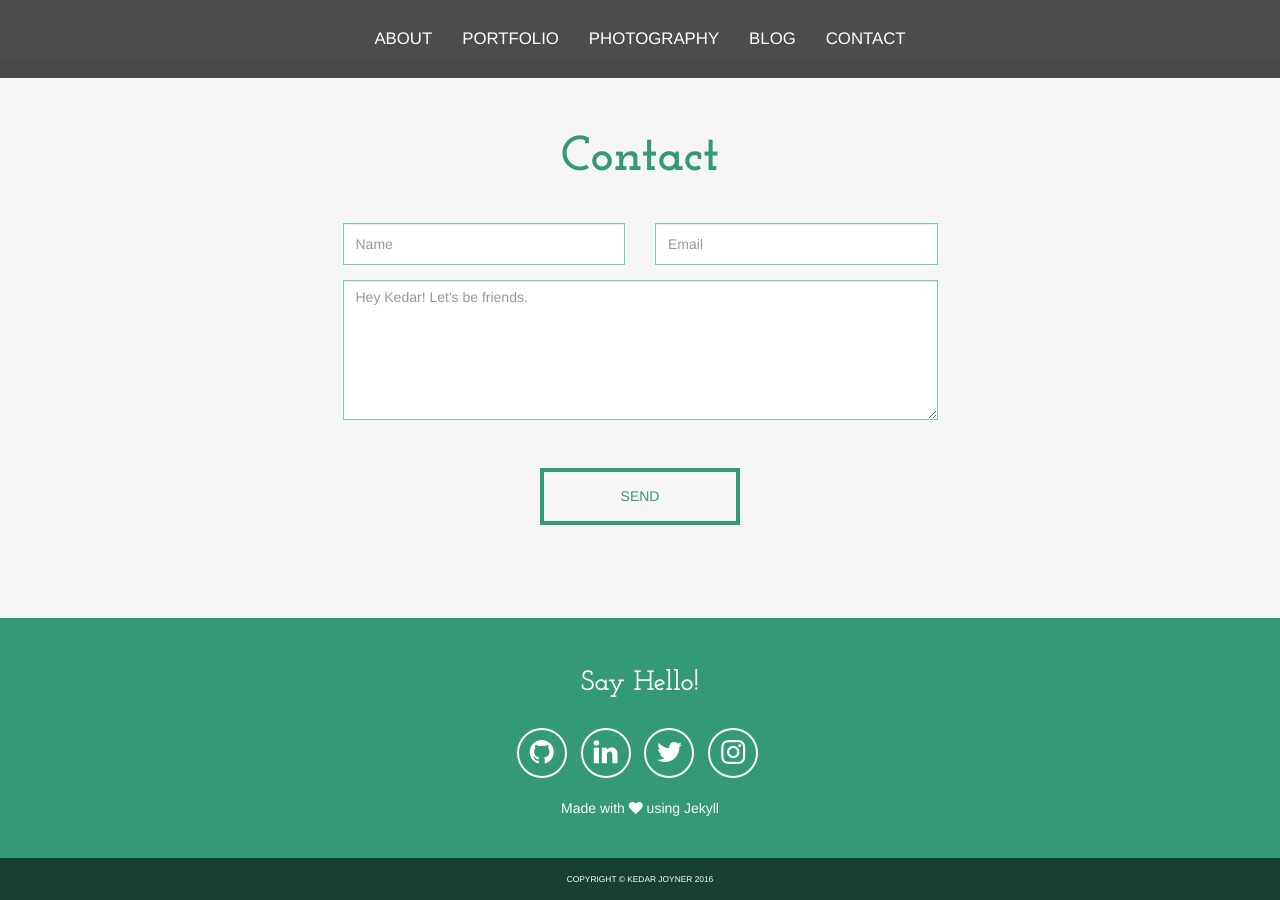
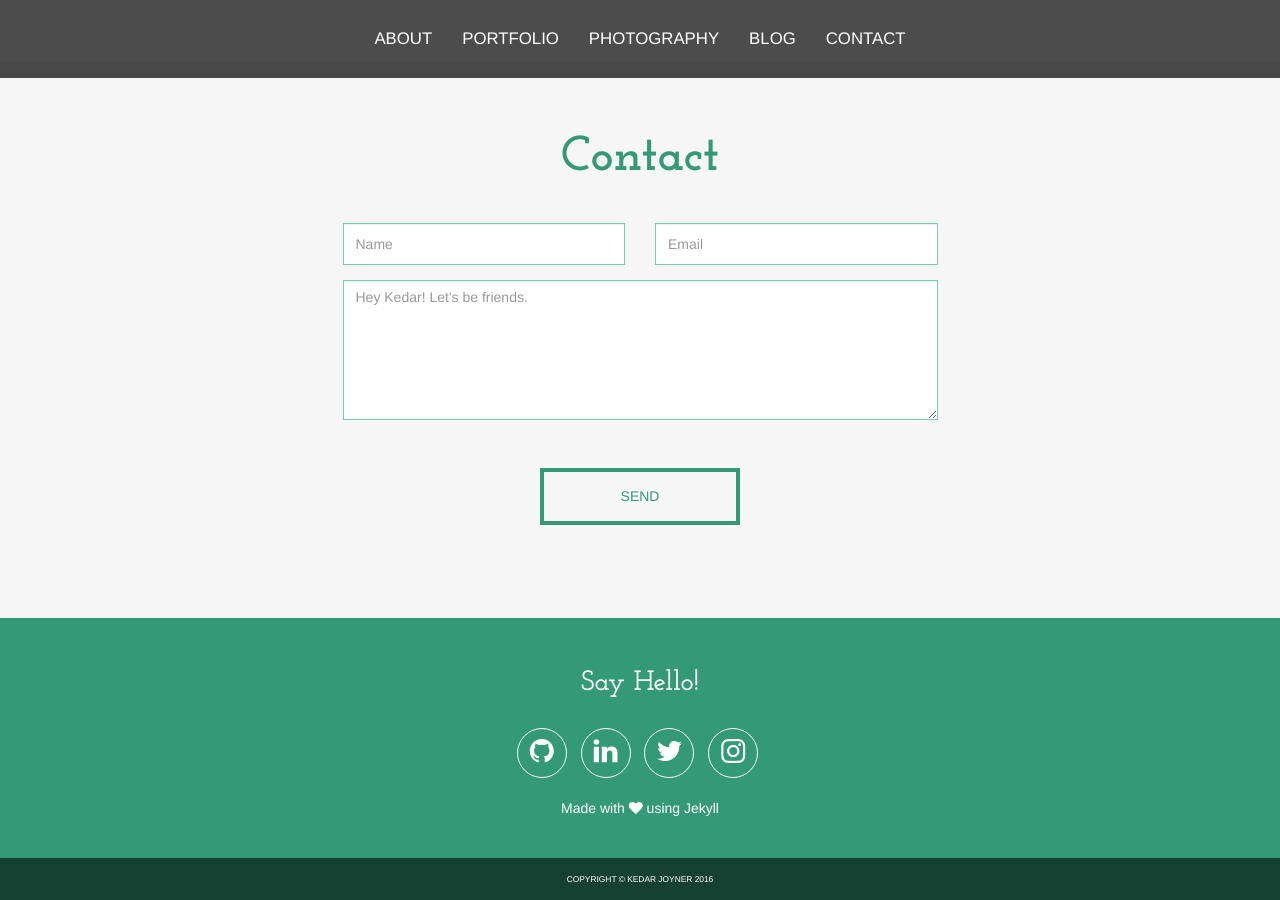
Before and after one commit to kedarjoyner/thinkful-portfolio, a Jekyll site: the page built from index.html, in a window 1280 px wide and 900 px high, scrolled down 2925 px. Built offline with Jekyll 4.4.1, drawn with Linux system fonts in a browser that asks for light colours; nearby versions of some CDN libraries.

Commit message:
CDN fonts and fix social button border

```diff
--- a/_includes/head.html
+++ b/_includes/head.html
@@ -4,6 +4,8 @@
   <meta name="viewport" content="width=device-width, initial-scale=1">
 
   <title>{% if page.title %}{{ page.title }}{% else %}{{ site.title }}{% endif %}</title>
+  <link href='https://fonts.googleapis.com/css?family=Open+Sans:400,300,600' rel='stylesheet' type='text/css'>
+  <link href='https://fonts.googleapis.com/css?family=Josefin+Slab:600,700' rel='stylesheet' type='text/css'>
   <meta name="description" content="{% if page.excerpt %}{{ page.excerpt | strip_html | strip_newlines | truncate: 160 }}{% else %}{{ site.description }}{% endif %}">
   <link rel="stylesheet" href= "https://maxcdn.bootstrapcdn.com/bootstrap/3.3.6/css/bootstrap.min.css">
   <link rel="stylesheet" href="https://maxcdn.bootstrapcdn.com/font-awesome/4.5.0/css/font-awesome.min.css">
--- a/_sass/_footer.scss
+++ b/_sass/_footer.scss
@@ -23,7 +23,7 @@
         width: 50px;
         height: 50px;
         color: $white;
-        border: solid 2px $white;
+        border: solid 1px $white;
         border-radius: 100%;
         text-align: center;
         font-size: 2em;
--- a/_sass/_variables.scss
+++ b/_sass/_variables.scss
@@ -16,9 +16,6 @@
 //== Typography
 //
 //## Font, line-height, and color for body text, headings, and more.
-
-@import url(https://fonts.googleapis.com/css?family=Josefin+Slab:700,600);
-@import url(https://fonts.googleapis.com/css?family=Open+Sans:400,300,600,700);
 
 // Gobal text color and font-family for <body> copy
 $text-color: $light-black;
```
